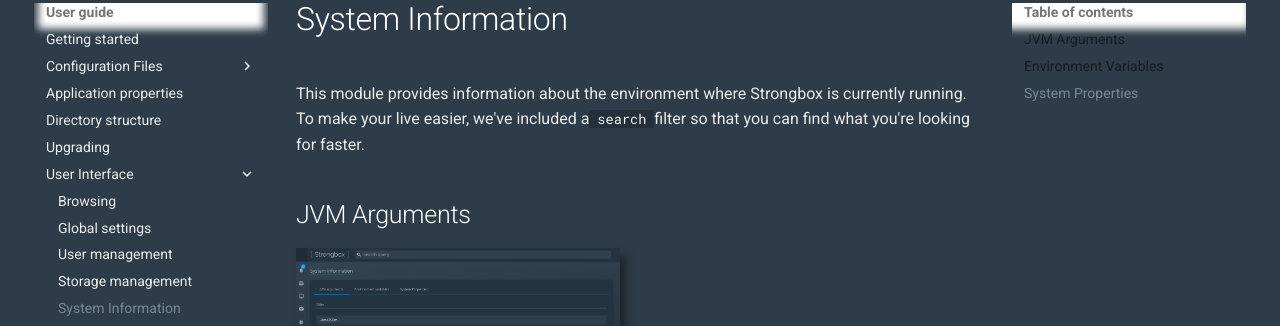
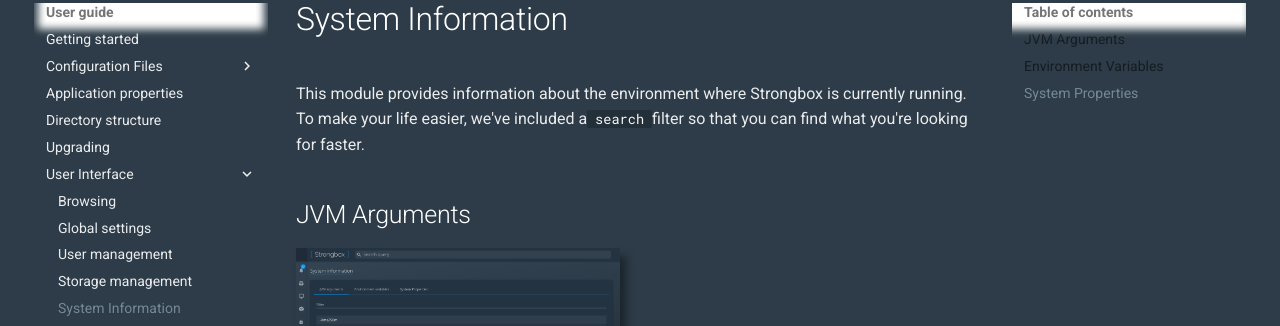
Before and after one commit to strongbox/strongbox-docs, an MkDocs documentation site: the page built from docs/user-guide/ui/system-information.md, in a window 1280 px wide and 1176 px high. Shown: the part 147-473 px from the top of the window. Built offline with MkDocs 1.6.1 and Material for MkDocs 9.7.7, drawn with Linux system fonts in a browser that asks for light colours; comment, search, counter and statistics services are not loaded.

```diff
--- a/docs/user-guide/ui/system-information.md
+++ b/docs/user-guide/ui/system-information.md
@@ -1,7 +1,7 @@
 # System Information
 
 This module provides information about the environment where Strongbox is currently running.
-To make your live easier, we've included a `search` filter so that you can find what you're looking for faster.
+To make your life easier, we've included a `search` filter so that you can find what you're looking for faster.
 
 ## JVM Arguments
 
```
Also changed, not shown: docs/user-guide/directory-structure.md (+1 -1 lines).
